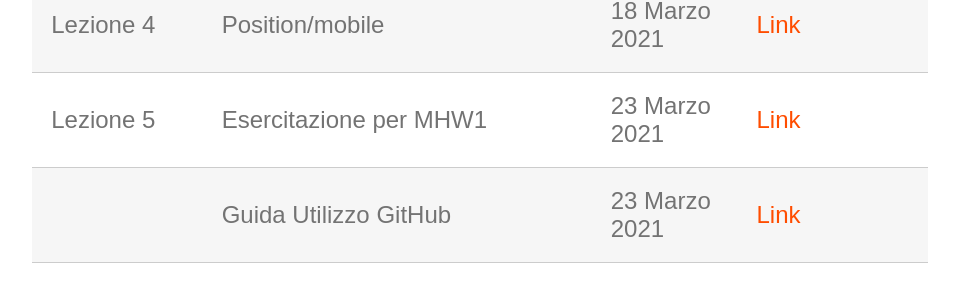
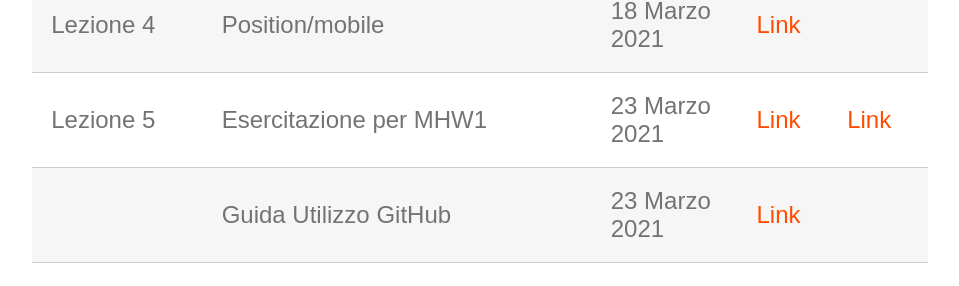
Before and after one commit to perceivelab/database-course, a Jekyll site: the page built from lezioni.md, in a window 1280 px wide and 900 px high, scrolled down 610 px. Shown: the part 154-440 px from the top of the window, without its empty margins (160-1119 px from the left). Built offline with Jekyll 4.4.1, drawn with Linux system fonts in a browser that asks for light colours; our own code applies the rules of GitHub Pages for plain Markdown files.

Commit message:
Update lezioni.md

```diff
--- a/lezioni.md
+++ b/lezioni.md
@@ -12,7 +12,7 @@ Questa pagina contiene le slide, note e gli esempi di codice delle lezioni del c
 | Lezione 2  | CSS                                                             | 11 Marzo 2021   | [Link](https://drive.google.com/file/d/180nPa4GNTvo0qR_iqiU1TSwAbB_8D1sM/view?usp=sharing)    |             |
 | Lezione 3  | Flexbox                                                         | 16 Marzo 2021   | [Link](https://drive.google.com/file/d/1AppEjI0lua0GmvrVDSZKFmfa7-XPdvAN/view?usp=sharing)                     |             |
 | Lezione 4  | Position/mobile                                                 | 18 Marzo 2021   | [Link](https://drive.google.com/file/d/1TWBpWSPqdgB9OeKdvcK83iBRtIVC0wsz/view?usp=sharing)                     |             |
-| Lezione 5  | Esercitazione per MHW1                                          | 23 Marzo 2021   | [Link][404]                     |             |
+| Lezione 5  | Esercitazione per MHW1                                          | 23 Marzo 2021   | [Link](https://drive.google.com/file/d/16AqVbjv1tKd5GmFcBM0RH-LljefWiuW9/view?usp=sharing)                     | [Link](https://drive.google.com/file/d/14zZIf_mUj6g0gKJ4JT9cKzt2pLQ4b13m/view?usp=sharing)            |
 |            | Guida Utilizzo GitHub                                           | 23 Marzo 2021   | [Link](https://drive.google.com/file/d/1gDnhBQoDi3uQvRwM-B4ClwBO_qhgRIfo/view?usp=sharing)                     |             |
 | Lezione 6  | Intro JS + DOM                                                  | 25 Marzo 2021   | [Link][404]                     |             |
 | Lezione 7  | DOM +  JS EVENTS                                                | 30 Marzo 2021   | [Link][404]                     |             |
```
